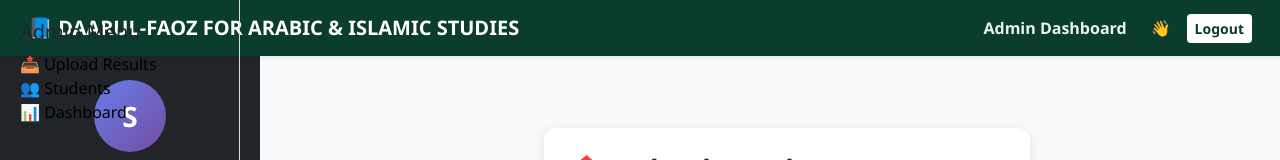
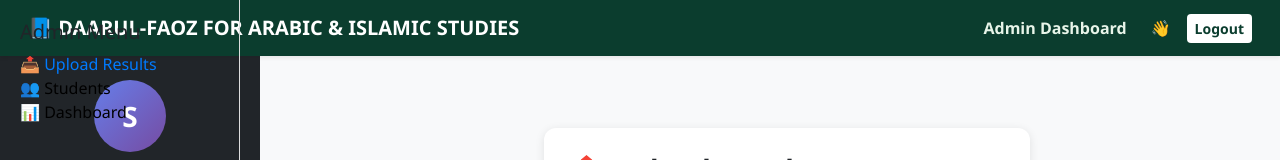
Before and after one commit to mustafamaahir/School_Result_App, a React (Create React App) app in the folder frontend_react/: page /admin/upload-results in a window 1280 px wide. Shown: the top 160 px of the page. Built offline with nearby package versions, Linux system fonts and the light colour scheme; sample sign-in values are in the browser's storage.

Commit message:
Unused vars redefined

```diff
--- a/frontend_react/src/components/AdminMenu.jsx
+++ b/frontend_react/src/components/AdminMenu.jsx
@@ -23,7 +23,7 @@ export default function AdminMenu() {
     >
       <h5>Admin Menu</h5>
       <ul style={{ listStyle: "none", padding: 0 }}>
-        <li><Link to="/admin/upload" style={linkStyle("/admin/upload")}>📤 Upload Results</Link></li>
+        <li><Link to="/admin/upload" style={linkStyle("/admin/upload-results")}>📤 Upload Results</Link></li>
         <li><Link to="/admin/students" style={linkStyle("/admin/students")}>👥 Students</Link></li>
         <li><Link to="/admin/dashboard" style={linkStyle("/admin/dashboard")}>📊 Dashboard</Link></li>
       </ul>
```
